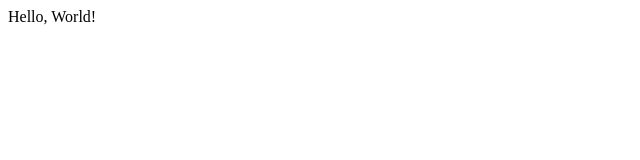
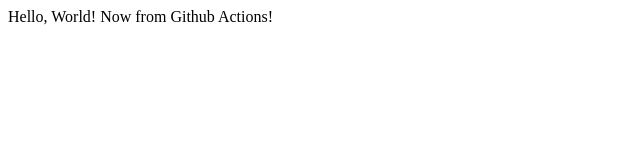
Before and after one commit to Akarys42/portfolio, a website built with webpack: page src/index.html in a window 1280 px wide. Shown: the whole page, without its empty margins (0-640 px from the left). Built offline with nearby package versions, Linux system fonts and the light colour scheme.

Commit message:
Actions: deploy to prod workflow

```diff
--- a/src/index.html
+++ b/src/index.html
@@ -5,6 +5,6 @@
     <title>Hello, World!</title>
   </head>
   <body>
-    Hello, World!
+    Hello, World! Now from Github Actions!
   </body>
 </html>
```
Also changed, not shown: .github/workflows/deploy.yml (added), 1 other file.
